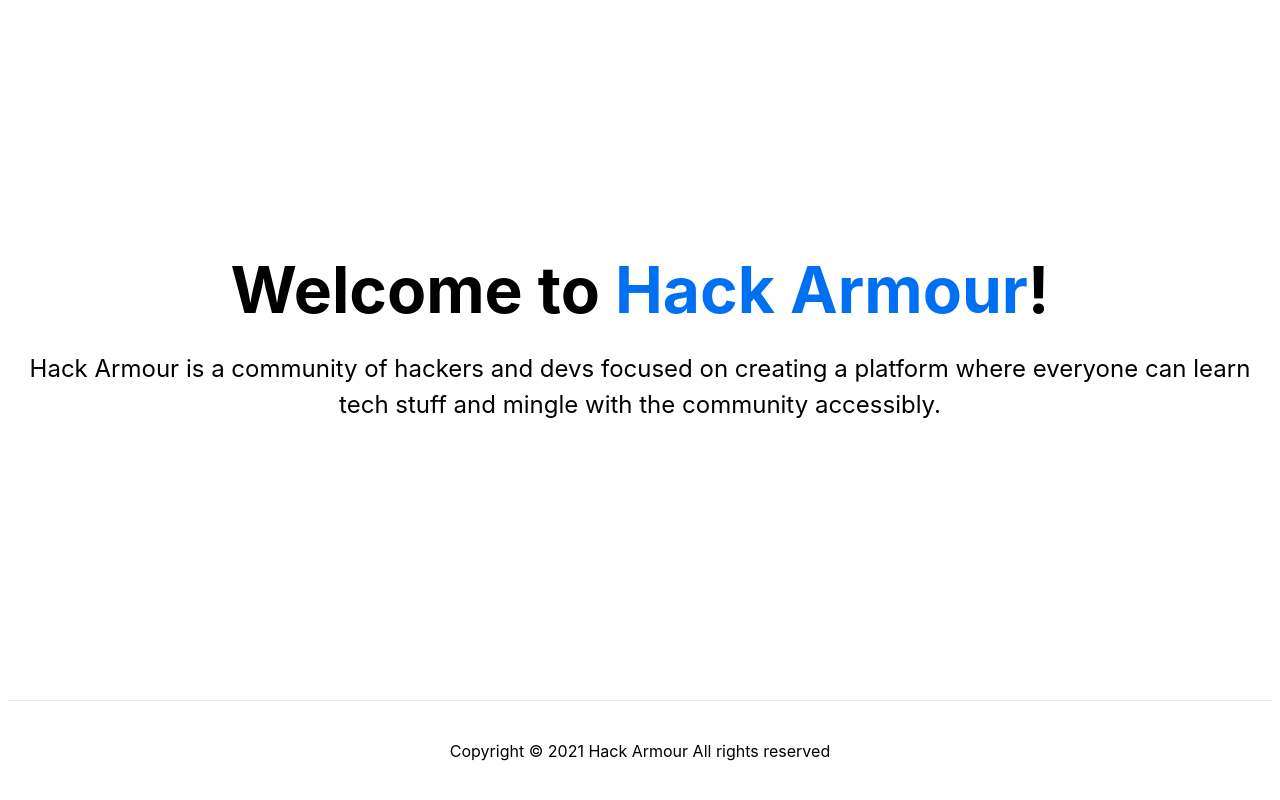
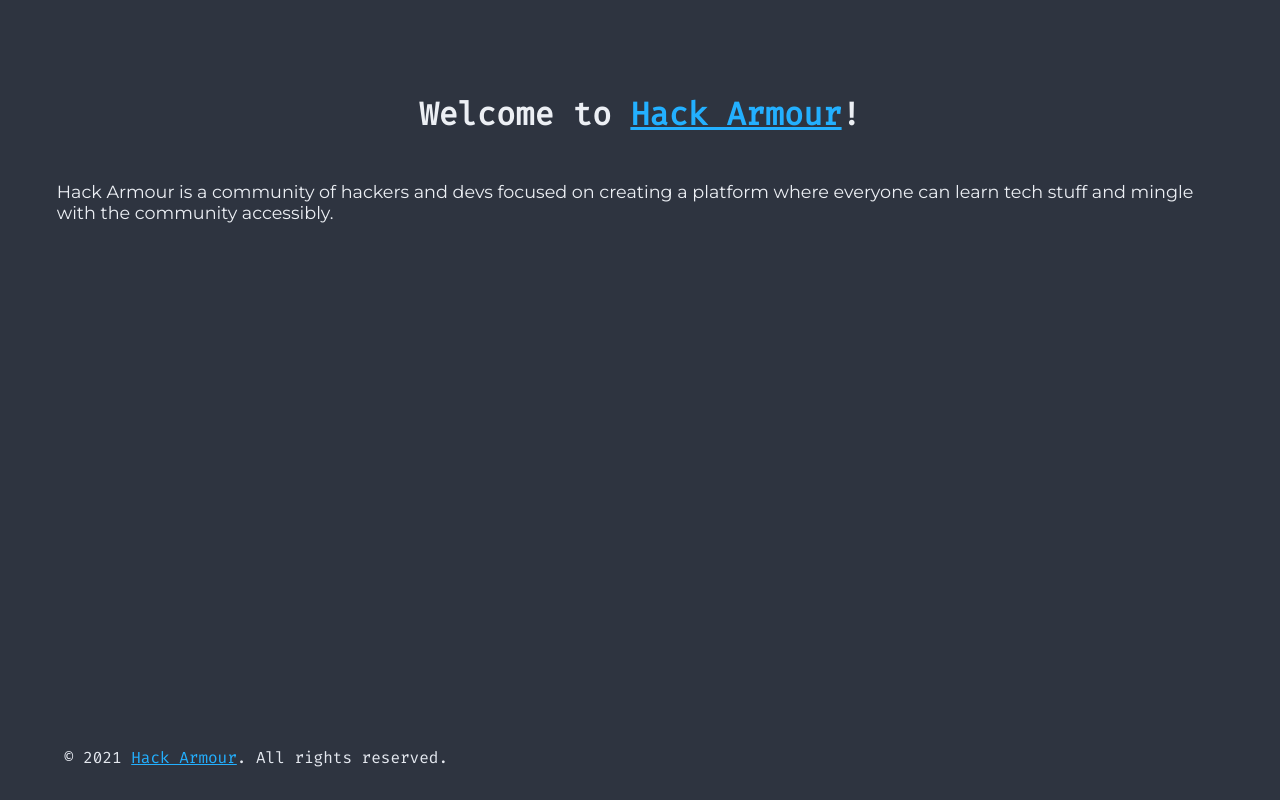
Before and after one commit to PhantomKnight287/ha-landing-page, a Next.js app: page / in a window 1280 px wide. Built offline with nearby package versions, Linux system fonts and the light colour scheme.

Commit message:
Update index
Add styles

```diff
--- a/pages/index.js
+++ b/pages/index.js
@@ -1,19 +1,40 @@
-import Head from 'next/head'
-import Image from 'next/image'
-import styles from '../styles/Home.module.css'
+import Head from "next/head";
+import styles from "../styles/Home.module.css";
 
 export default function Home() {
   return (
     <div className={styles.container}>
       <Head>
         <title>Hack Armour</title>
-        <meta name="description" content="Hack Armour is a community of hackers, devs and creative people who aim to create a community platform where everyone can learn and mingle with the community accessibly." />
+        <meta
+          name="description"
+          content="Hack Armour is a community of hackers, devs and creative people who aim to create a community platform where everyone can learn and mingle with the community accessibly."
+        />
+        <meta
+          name="viewport"
+          content="width=device-width, initial-scale=1"
+        />
 
         <link rel="icon" href="/favicon.ico" />
         <link rel="manifest" href="/manifest.json" />
-        <link rel="apple-touch-icon" type="image/png" sizes="180x180" href="/apple-touch-icon.png" />
-        <link rel="icon" type="image/png" sizes="32x32" href="/favicon-32x32.png" />
-        <link rel="icon" type="image/png" sizes="16x16" href="/favicon-16x16.png" />
+        <link
+          rel="apple-touch-icon"
+          type="image/png"
+          sizes="180x180"
+          href="/apple-touch-icon.png"
+        />
+        <link
+          rel="icon"
+          type="image/png"
+          sizes="32x32"
+          href="/favicon-32x32.png"
+        />
+        <link
+          rel="icon"
+          type="image/png"
+          sizes="16x16"
+          href="/favicon-16x16.png"
+        />
 
         <meta property="og:type" content="website" />
         <meta property="og:url" content="https://hackarmour.tech" />
@@ -27,14 +48,21 @@
         </h1>
 
         <p className={styles.description}>
-          Hack Armour is a community of hackers and devs focused on creating a platform where everyone can learn tech stuff and mingle with the community accessibly.
+          Hack Armour is a community of hackers and devs focused on creating a
+          platform where everyone can learn tech stuff and mingle with the
+          community accessibly.
         </p>
       </main>
 
       <footer className={styles.footer}>
-        Copyright &copy; 2021 Hack Armour
-        All rights reserved
+        © 2021&nbsp;
+        <a
+          href="https://github.com/hackarmour"
+          target="_blank"
+          rel="noopener"
+        >Hack Armour</a>
+        . All rights reserved.
       </footer>
     </div>
-  )
+  );
 }
--- a/styles/Home.module.css
+++ b/styles/Home.module.css
@@ -1,121 +1,18 @@
-.container {
-  min-height: 100vh;
-  padding: 0 0.5rem;
-  display: flex;
-  flex-direction: column;
-  justify-content: center;
-  align-items: center;
-  height: 100vh;
+.title {
+  text-align: center;
+  padding: 0.75em;
 }
 
-.main {
-  padding: 5rem 0;
-  flex: 1;
-  display: flex;
-  flex-direction: column;
-  justify-content: center;
-  align-items: center;
+.description {
+  font-family: "Montserrat", sans-serif;
+  font-size: 1.1rem;
+  padding: 0 0.5em;
 }
 
 .footer {
-  width: 100%;
-  height: 100px;
-  border-top: 1px solid #eaeaea;
-  display: flex;
-  justify-content: center;
-  align-items: center;
+  position: absolute;
+  bottom: 0;
+  color: #E5E9F0;
+  font-size: 1rem;
+  padding: 2rem 1rem;
 }
-
-.footer a {
-  display: flex;
-  justify-content: center;
-  align-items: center;
-  flex-grow: 1;
-}
-
-.title a {
-  color: #0070f3;
-  text-decoration: none;
-}
-
-.title a:hover,
-.title a:focus,
-.title a:active {
-  text-decoration: underline;
-}
-
-.title {
-  margin: 0;
-  line-height: 1.15;
-  font-size: 4rem;
-}
-
-.title,
-.description {
-  text-align: center;
-}
-
-.description {
-  line-height: 1.5;
-  font-size: 1.5rem;
-}
-
-.code {
-  background: #fafafa;
-  border-radius: 5px;
-  padding: 0.75rem;
-  font-size: 1.1rem;
-  font-family: Menlo, Monaco, Lucida Console, Liberation Mono, DejaVu Sans Mono,
-    Bitstream Vera Sans Mono, Courier New, monospace;
-}
-
-.grid {
-  display: flex;
-  align-items: center;
-  justify-content: center;
-  flex-wrap: wrap;
-  max-width: 800px;
-  margin-top: 3rem;
-}
-
-.card {
-  margin: 1rem;
-  padding: 1.5rem;
-  text-align: left;
-  color: inherit;
-  text-decoration: none;
-  border: 1px solid #eaeaea;
-  border-radius: 10px;
-  transition: color 0.15s ease, border-color 0.15s ease;
-  width: 45%;
-}
-
-.card:hover,
-.card:focus,
-.card:active {
-  color: #0070f3;
-  border-color: #0070f3;
-}
-
-.card h2 {
-  margin: 0 0 1rem 0;
-  font-size: 1.5rem;
-}
-
-.card p {
-  margin: 0;
-  font-size: 1.25rem;
-  line-height: 1.5;
-}
-
-.logo {
-  height: 1em;
-  margin-left: 0.5rem;
-}
-
-@media (max-width: 600px) {
-  .grid {
-    width: 100%;
-    flex-direction: column;
-  }
-}
--- a/styles/globals.css
+++ b/styles/globals.css
@@ -1,16 +1,14 @@
+@import url('https://fonts.googleapis.com/css?family=Fira+Code|Montserrat&display=swap');
+
 html,
 body {
-  padding: 0;
+  padding: 1.5em;
   margin: 0;
-  font-family: -apple-system, BlinkMacSystemFont, Segoe UI, Roboto, Oxygen,
-    Ubuntu, Cantarell, Fira Sans, Droid Sans, Helvetica Neue, sans-serif;
+  background-color: #2e3440;
+  color: #eceff4;
+  font-family: "Fira Code", Monaco, Consolas, "Ubuntu Mono", monospace;
 }
 
-a {
-  color: inherit;
-  text-decoration: none;
+a, a:visited {
+  color: #23b0ff;
 }
-
-* {
-  box-sizing: border-box;
-}
```
